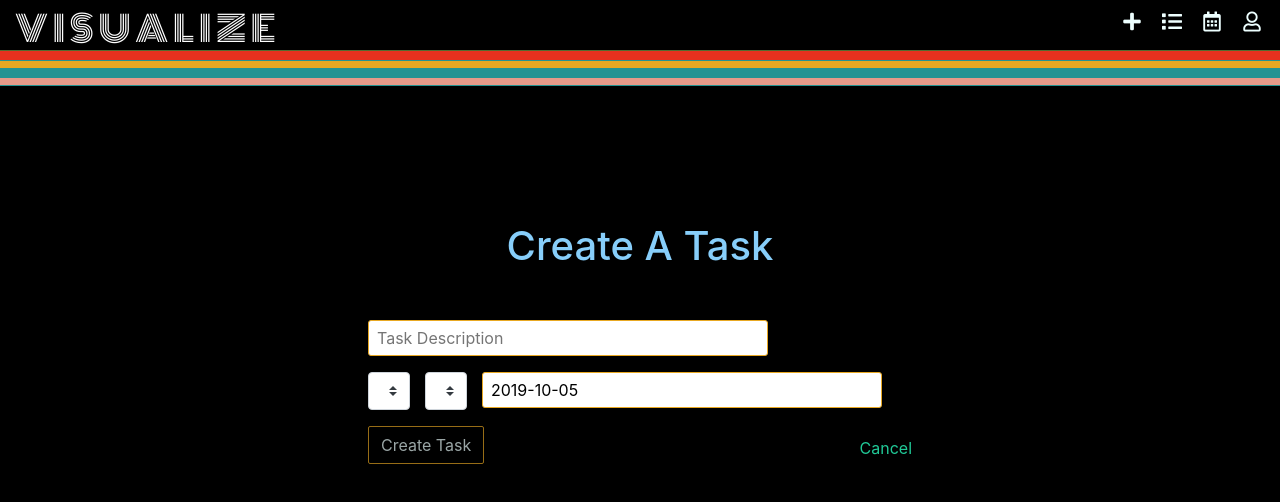
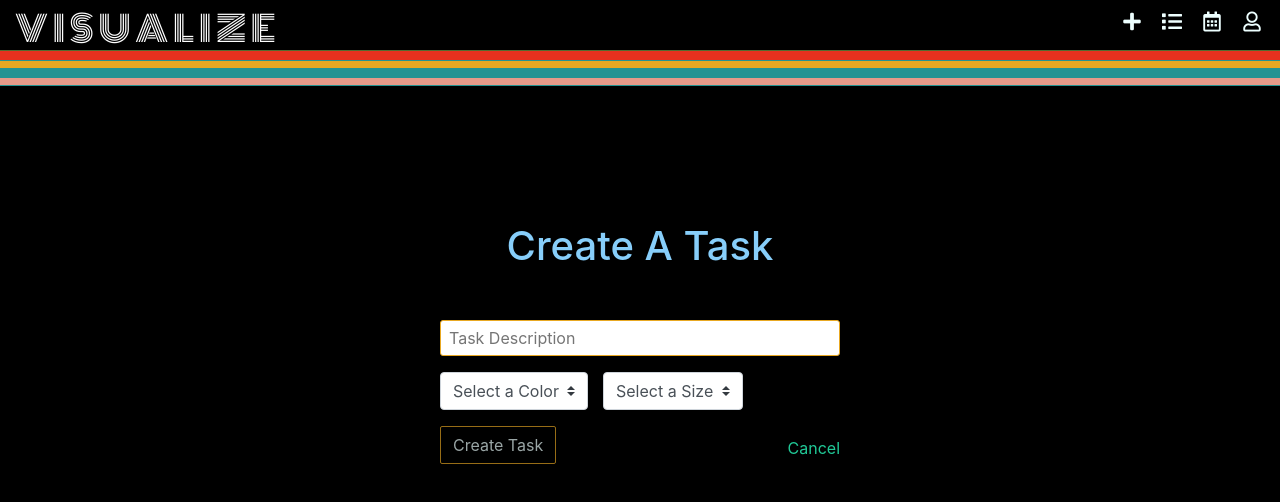
Before and after one commit to Samantha2233/React-Visualize, a React (Create React App) app: page /create-task in a window 1280 px wide. Shown: the top 502 px of the page. Built offline with nearby package versions, Linux system fonts and the light colour scheme; no server answers.

Commit message:
stylize task form

```diff
--- a/src/components/CreateTaskForm/CreateTaskForm.jsx
+++ b/src/components/CreateTaskForm/CreateTaskForm.jsx
@@ -2,8 +2,8 @@
 import React, { Component } from 'react';
 import { Link } from 'react-router-dom';
 import './CreateTaskForm.scss';
-import DatePicker from 'react-datepicker';
 import moment from "moment";
+
 
 
 class CreateTaskForm extends Component {
@@ -33,12 +33,6 @@ class CreateTaskForm extends Component {
         });
     };
 
-    handleDateChange = selDate => {
-        console.log('SelDate:', selDate);
-        this.setState({
-            date: selDate
-        })
-    };
 
 
     render() {
@@ -52,14 +46,19 @@ class CreateTaskForm extends Component {
                         </div>
                         <div className="dropdowns">
                             <div className="form-group">
-                                <select name="color" value={this.state.formData.color} onChange={this.handleChange} className="color-options custom-select">
+                                <select name="color" value={this.state.formData.color} onChange={this.handleChange} className='custom-select'>
                                     <option value='select'>Select a Color</option>
                                     <option className='red-task' value='red-task'>Red</option>
+                                    <option className='salmon-task' value='salmon-task'>Pink</option>
                                     <option value='orange-task'>Orange</option>
+                                    <option value='bright-orange-task'>Bright Orange</option>
                                     <option value='yellow-task'>Yellow</option>
+                                    <option value='teal-task'>Teal</option>
+                                    <option value='mint-task'>Mint</option>
                                     <option value='blue-task'>Blue</option>
                                 </select>
                             </div>
+
                             <div className="form-group">
                                 <select name='size' value={this.state.formData.size} onChange={this.handleChange} className='custom-select' >
                                     <option>Select a Size</option>
@@ -68,12 +67,6 @@ class CreateTaskForm extends Component {
                                     <option value='small'>Small</option>
                                 </select>
                             </div>
-                            <DatePicker
-                                name='date'
-                                value={this.state.formData.date}
-                                selected={this.state.date}
-                                onChange={this.handleDateChange}
-                            />
                         </div>
                         <div className="form form-bottom">
                             <button type='submit' className='btn' disabled={this.state.invalidForm}>Create Task</button>
--- a/src/components/CreateTaskForm/CreateTaskForm.scss
+++ b/src/components/CreateTaskForm/CreateTaskForm.scss
@@ -1,95 +1,54 @@
-/* The container must be positioned relative: */
-.custom-select {
-    position: relative;
-    font-family: Arial;
-  }
 
 
-.select-selected {
-  background-color: var(--salmon);
-}
+// .color-options {
+//     display: flex;
+// }
 
-/* Style the arrow inside the select element: */
-.select-selected:after {
-  position: absolute;
-  content: "";
-  top: 14px;
-  right: 10px;
-  width: 0;
-  height: 0;
-  border: 6px solid transparent;
-  border-color: #fff transparent transparent transparent;
-}
-
-/* Point the arrow upwards when the select box is open (active): */
-.select-selected.select-arrow-active:after {
-  border-color: transparent transparent #fff transparent;
-  top: 7px;
-}
-
-/* style the items (options), including the selected item: */
-.select-items div,.select-selected {
-  color: #ffffff;
-  padding: 8px 16px;
-  border: 1px solid transparent;
-  border-color: transparent transparent rgba(0, 0, 0, 0.1) transparent;
-  cursor: pointer;
-}
-
-/* Style items (options): */
-.select-items {
-  position: absolute;
-  background-color: DodgerBlue;
-  top: 100%;
-  left: 0;
-  right: 0;
-  z-index: 99;
-}
-
-/* Hide the items when the select box is closed: */
-.select-hide {
-  display: none;
-}
-
-.select-items div:hover, .same-as-selected {
-  background-color: rgba(0, 0, 0, 0.1);
-}
+// .color-option {
+//     display: block;
+//     height: 25px;
+//     width: 25px;
+// }
 
 
 
 
 
-.custom-select option {
-    border: 1px solid var(--seafoam);
-}
-
-
-
-.color-options {
-    display: flex;
-}
-
-.color-option {
-    display: block;
-    height: 25px;
-    width: 25px;
-}
+//     T A S K   C O L O R S
 
 .red-task {
     background-color: var(--red);
-    padding: 10px;
+    color: white;
+}
+
+.salmon-task {
+  background-color: var(--salmon);
 }
 
 .orange-task {
+    background-color: var(--orange);
+    // color: orangered;
+}
+.bright-orange-task {
     background-color: var(--brightOrange);
+    // color: orangered;
 }
 
 .yellow-task {
     background-color: var(--yellow);
 }
 
+.teal-task {
+  background-color: var(--teal);
+}
+
+.mint-task {
+  background-color: var(--mint);
+}
+
 .blue-task {
     background-color: var(--lightBlue);
+    // color: blue;
 }
 
 .form {
@@ -105,3 +64,15 @@
         padding-right:15px;
     }
 }
+
+// .DayPicker-Months {
+//   background-color: white;
+// }
+
+// .DayPicker-Day--today {
+//   color: orange !important;
+// }
+
+// .white {
+//   color: white;
+// }
```
